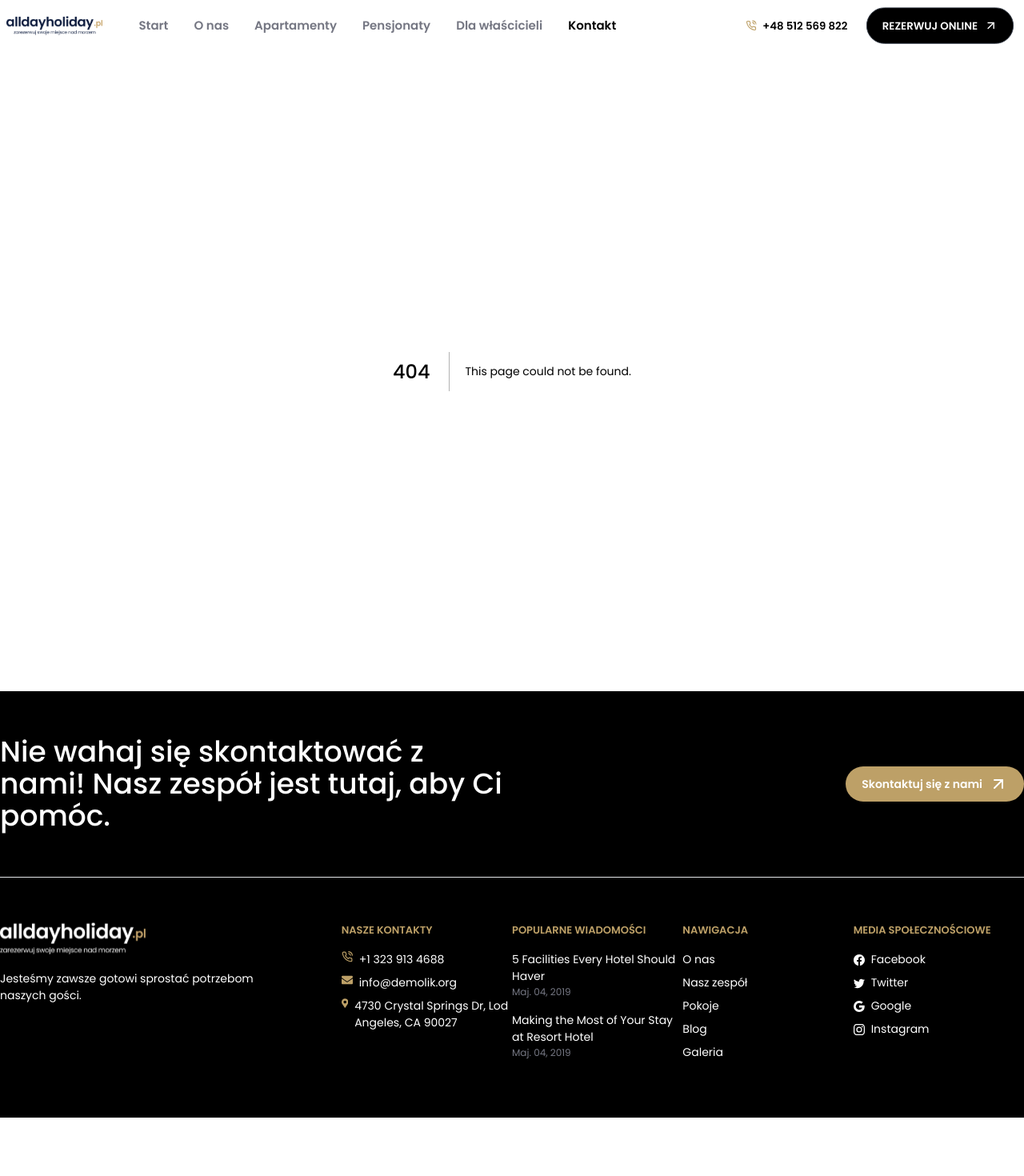
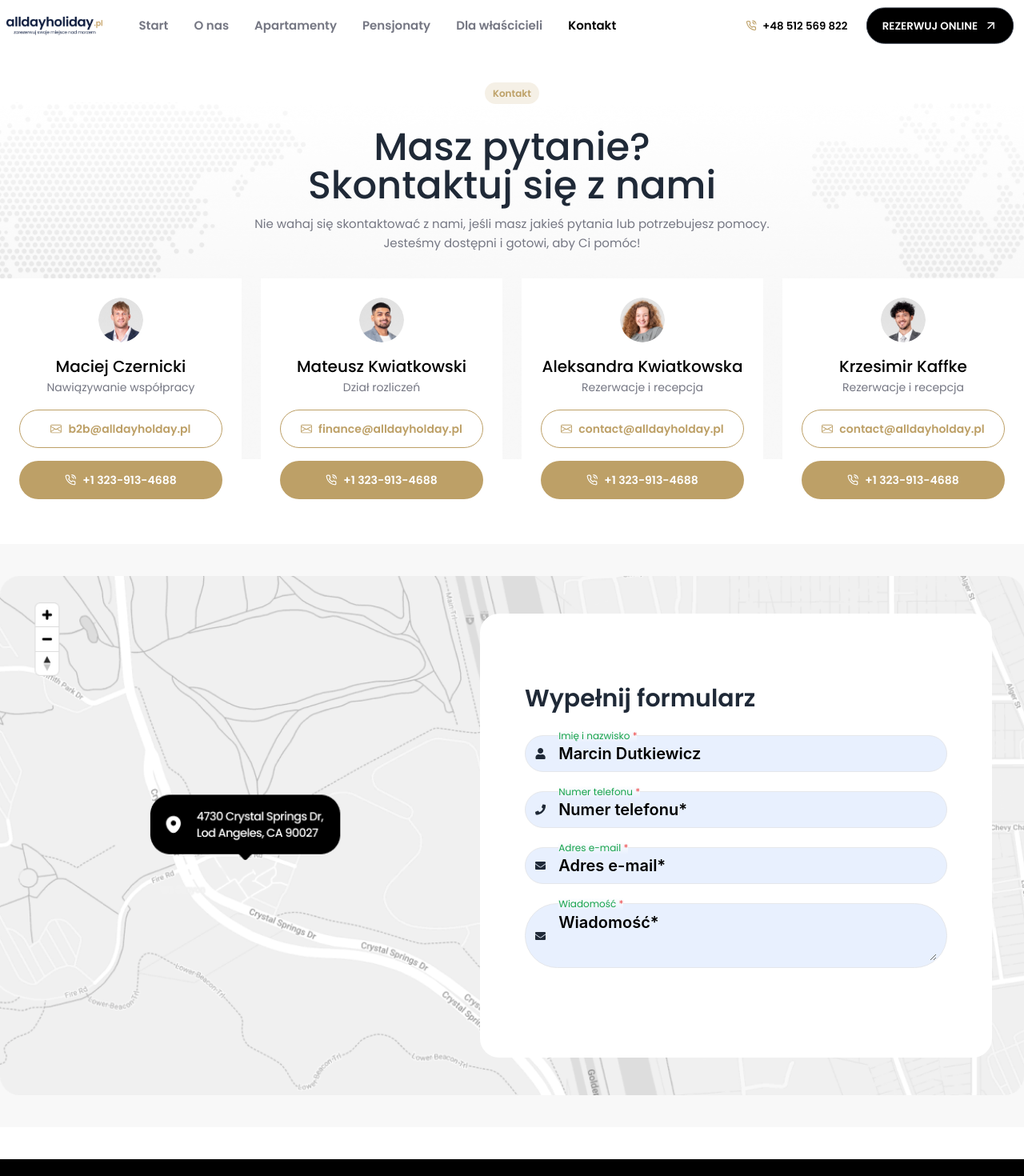
Before and after one commit to MarufAlAslam/react-next-all-day-holiday, a Next.js app: page /contact in a window 1280 px wide. Before the commit this address had no page. Shown: the top 1470 px of the page at 80% size. Before the commit the page ends 1397 px from the top, so only its background shows below. Built offline with nearby package versions, Linux system fonts and the light colour scheme.

Commit message:
contact form added

```diff
--- a/assets/styles/style.css
+++ b/assets/styles/style.css
@@ -1,22 +1,22 @@
-@import url('https://fonts.googleapis.com/css2?family=Poppins:wght@400;500;600;700;800;900&display=swap');
+@import url("https://fonts.googleapis.com/css2?family=Poppins:wght@400;500;600;700;800;900&display=swap");
 
-*{
-    font-family: 'Poppins', sans-serif;
+* {
+  font-family: "Poppins", sans-serif;
 }
 
-.custom-container{
+.custom-container {
   max-width: 1340px;
   margin: auto;
   width: 100%;
 }
 
-.navbar a{
+.navbar a {
   font-size: 15px;
   color: #757783;
   font-weight: 600;
 }
 
-.navbar a.text-black{
+.navbar a.text-black {
   color: #000;
 }
 .navbar a.active {
@@ -25,21 +25,21 @@
 }
 .navbar-start {
   width: auto;
-    margin-right: 25px
+  margin-right: 25px;
 }
-.fs-14{
+.fs-14 {
   font-size: 14px !important;
 }
-.text-golden{
-    color: #BDA067
+.text-golden {
+  color: #bda067;
 }
 
-.navbar a.text-white{
+.navbar a.text-white {
   color: #fff;
 }
 
-.btn-golden{
-    background: #BDA067;
+.btn-golden {
+  background: #bda067;
   color: #fff;
   border: none;
   padding: 10px 20px;
@@ -49,10 +49,10 @@
   transition: all 0.3s ease-in-out;
 }
 
-.btn-outline-golden{
+.btn-outline-golden {
   background: transparent;
-    color: #BDA067;
-    border: 1px solid #BDA067;
+  color: #bda067;
+  border: 1px solid #bda067;
   padding: 10px 20px;
   font-size: 14px;
   font-weight: 600;
@@ -60,17 +60,17 @@
   transition: all 0.3s ease-in-out;
 }
 
-.btn-outline-golden:hover{
-    background: #BDA067;
+.btn-outline-golden:hover {
+  background: #bda067;
   color: #fff;
-    border: 1px solid #BDA067;
+  border: 1px solid #bda067;
 }
 
-.fs-13{
+.fs-13 {
   font-size: 13px !important;
 }
 
-.ant-card-body{
+.ant-card-body {
   padding: 0px !important;
 }
 
@@ -90,7 +90,7 @@
   align-items: center;
 }
 
-input{
+input {
   border: none !important;
   outline: none !important;
   background: transparent;
@@ -100,11 +100,11 @@ input{
   font-weight: 600;
 }
 
-::placeholder{
+::placeholder {
   color: #000 !important;
   font-weight: 600;
 }
-.border-none{
+.border-none {
   border: none !important;
 }
 
@@ -122,23 +122,46 @@ button.prev {
 .slide img {
   width: 100% !important;
 }
-.slide{
+.slide {
   padding: 20px !important;
 }
 
-.ls-2{
+.ls-2 {
   letter-spacing: 4px;
 }
 
-.team{
+.team {
   background: url("../images/dot-map.png");
   background-size: 100%;
   background-position: top;
   background-repeat: no-repeat;
 }
 
+.golden-badge {
+  background: #bda06729;
+  color: #bda067;
+  padding: 5px 10px;
+  font-size: 12px;
+  font-weight: 600;
+  border-radius: 30px;
+}
+.relative label {
+    position: absolute;
+    z-index: 100;
+    background: linear-gradient(white, #E8F0FE);
+    top: -8px;
+}
 
-@media screen and (max-width: 768px){
+.relative input,
+.relative textarea {
+    background-color: #E8F0FE;
+    border: unset;
+    width: 100%;
+    resize: 0;
+}
+
+
+@media screen and (max-width: 768px) {
   .navbar-start {
     width: 100%;
     justify-content: center;
--- /dev/null
+++ b/components/contactForm/ContactForm.js
@@ -0,0 +1,65 @@
+import React from "react";
+
+import map from "../../assets/images/map.png";
+import Image from "next/image";
+
+import { FaEnvelope, FaPhone, FaUser } from "react-icons/fa";
+import { Input } from "antd";
+import TextArea from "antd/es/input/TextArea";
+
+const ContactForm = () => {
+  return (
+    <div className="custom-container py-10 relative">
+      <Image src={map} alt="map" className="h-full w-full" />
+
+      <div className="absolute top-0 right-10 w-full h-full flex items-center justify-end">
+        <div className="bg-white p-6 lg:w-1/2 w-full rounded-3xl">
+          <form class="relative font-sans text-sm rounded w-full mx-auto my-8 px-8 pt-8 pb-8">
+            <h3 class="font-[600] text-3xl mb-7">
+            Wypełnij formularz
+            </h3>
+
+            <div className="flex justify-start items-center border px-3 bg-[#E8F0FE] py-2 mb-6 rounded-full relative">
+                <FaUser className="mr-4" />
+                <div className="w-full">
+                  <label className="text-xs text-green-600">
+                    Imię i nazwisko <span className="text-red-500">*</span>
+                  </label>
+                  <Input placeholder="Marcin Dutkiewicz" className="p-0 text-xl" required/>
+                </div>
+              </div>
+              <div className="flex justify-start items-center border px-3 bg-[#E8F0FE] py-2 mb-6 rounded-full relative">
+                <FaPhone className="mr-4" />
+                <div className="w-full">
+                  <label className="text-xs text-green-600">
+                  Numer telefonu <span className="text-red-500">*</span>
+                  </label>
+                  <Input placeholder="Numer telefonu*" className="p-0 text-xl" required/>
+                </div>
+              </div>
+              <div className="flex justify-start items-center border px-3 bg-[#E8F0FE] py-2 mb-6 rounded-full relative">
+                <FaEnvelope className="mr-4" />
+                <div className="w-full">
+                  <label className="text-xs text-green-600">
+                  Adres e-mail <span className="text-red-500">*</span>
+                  </label>
+                  <Input placeholder="Adres e-mail*" className="p-0 text-xl" required/>
+                </div>
+              </div>
+              <div className="flex justify-start items-center border px-3 bg-[#E8F0FE] py-2 mb-6 rounded-full relative">
+                <FaEnvelope className="mr-4" />
+                <div className="w-full">
+                  <label className="text-xs text-green-600">
+                  Wiadomość <span className="text-red-500">*</span>
+                  </label>
+                  <TextArea placeholder="Wiadomość*" className="p-0 text-xl w-full resize-none" required/>
+                </div>
+              </div>
+          </form>
+        </div>
+      </div>
+    </div>
+  );
+};
+
+export default ContactForm;
--- /dev/null
+++ b/pages/contact/index.js
@@ -0,0 +1,21 @@
+import React from "react";
+import Team from "../../components/team/Team";
+import ContactForm from "../../components/contactForm/ContactForm";
+
+const componentName = () => {
+  return (
+    <div className="py-10">
+      <div className="custom-container">
+        <div className="text-center">
+          <span className="golden-badge">Kontakt</span>
+        </div>
+      </div>
+      <Team />
+      <div className="bg-[#F8F8F8]">
+        <ContactForm />
+      </div>
+    </div>
+  );
+};
+
+export default componentName;
```
Also changed, not shown: assets/images/map.png (added). Lines whose indentation alone changed are shown as unchanged.
